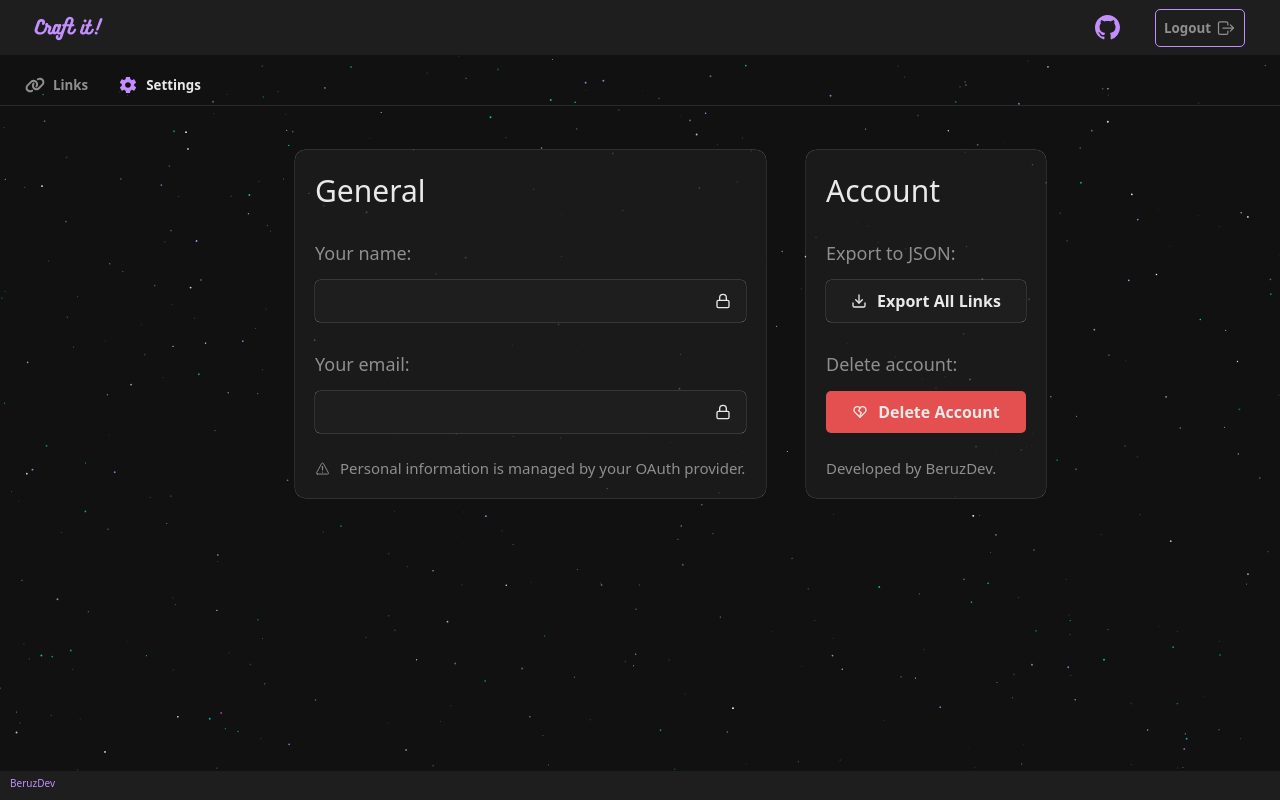
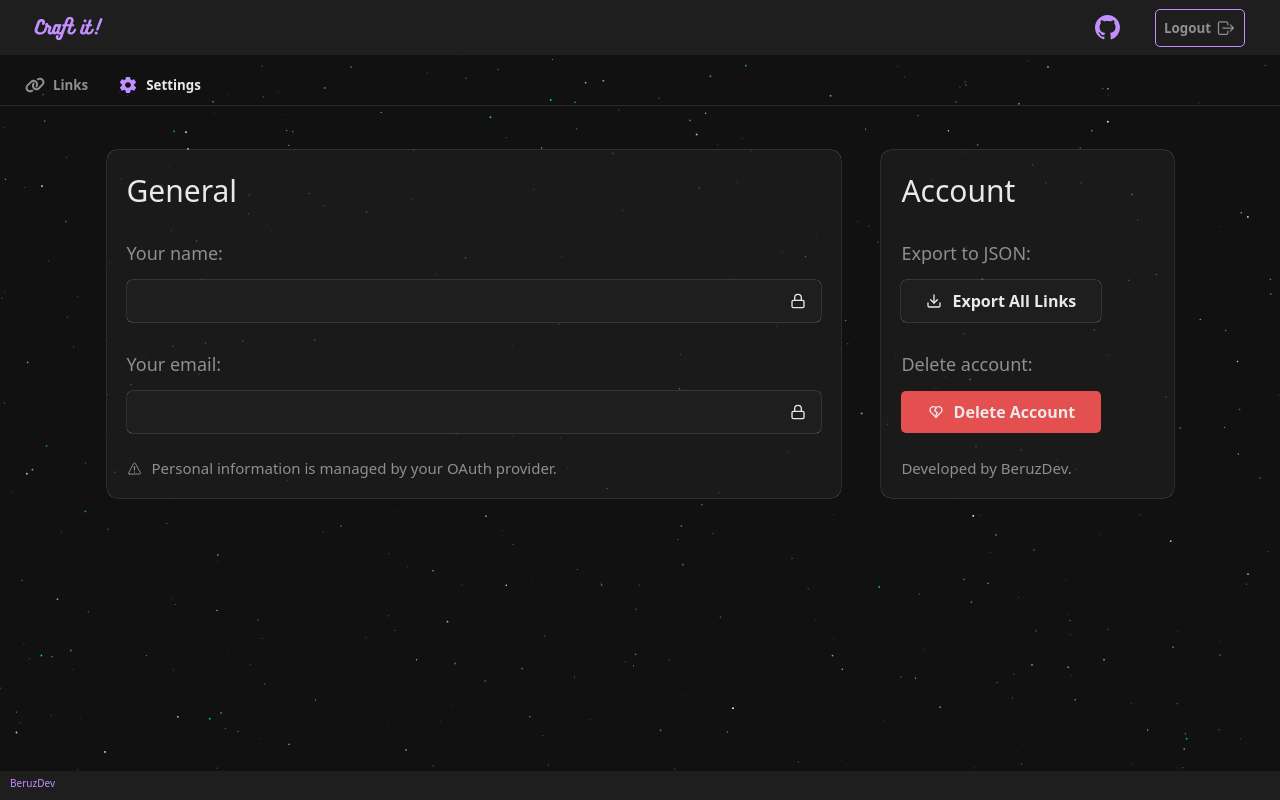
Before and after one commit to BeruzDev/link-shortener, a React (Vite) app in the folder frontend/: page /dashboard in a window 1280 px wide. Both pictures are taken after a click on the button "Settings". Built offline with nearby package versions, Linux system fonts and the light colour scheme; no server answers.

Commit message:
Padding setting-window update

```diff
--- a/frontend/src/pages/Dashboard/Tabs/Settings/Settings.css
+++ b/frontend/src/pages/Dashboard/Tabs/Settings/Settings.css
@@ -3,7 +3,7 @@
 	height: auto;
 	display: grid;
 	grid-template-columns: 70% auto;
-	padding: 0 250px;
+	padding: 0 5%;
 	position: relative;
 
 	.user-section{
```
